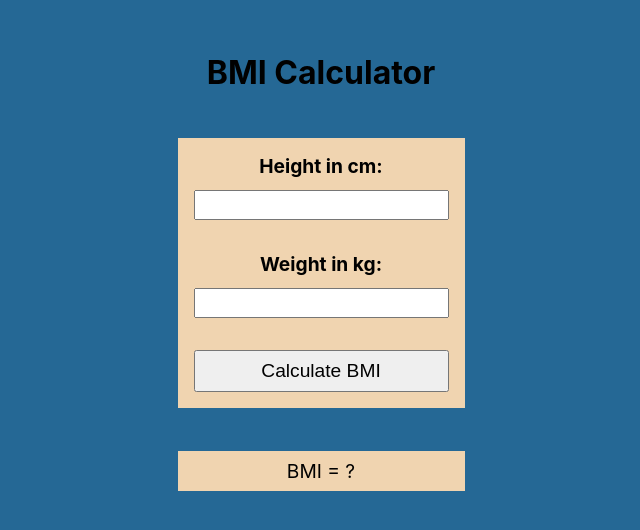
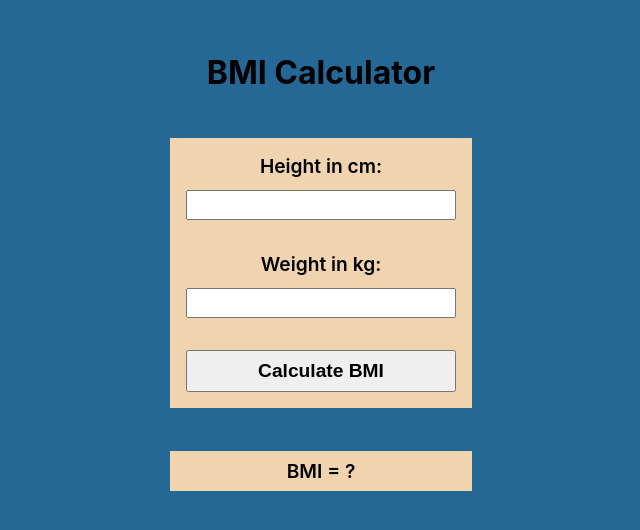
Before and after one commit to finiky/BMI-Calculator, a React (Create React App) app in the folder app/: page / in a window 1280 px wide. Shown: the top 530 px of the page, without its empty margins (319-959 px from the left). Built offline with nearby package versions, Linux system fonts and the light colour scheme.

Commit message:
added font size to inputs, button, form and display

```diff
--- a/app/src/App.module.css
+++ b/app/src/App.module.css
@@ -13,7 +13,6 @@
   grid-template-columns: min-content;
   row-gap: 2rem;
   background-color: rgb(240, 212, 176);
-  font-weight: 700;
   font-size: 1.2rem;
   padding: 1rem;
 }
@@ -37,4 +36,5 @@
 .button {
   font-size: 1.2rem;
   text-align: center;
+  font-weight: 600;
 }
```
